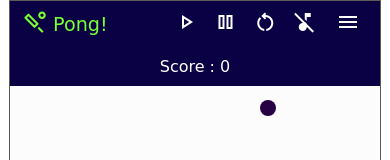
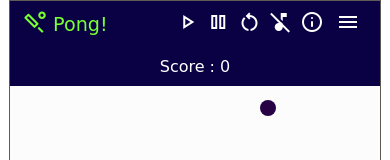
Before and after one commit to m-soro/Project_1, a plain HTML site: page index.html in a window 390 px wide. Shown: the top 160 px of the page. Drawn offline with nearby package versions, Linux system fonts and the light colour scheme; a web font is replaced by a local one.

Commit message:
added info icon in menu bar

```diff
--- a/index.html
+++ b/index.html
@@ -12,6 +12,7 @@
     <link rel="preconnect" href="https://fonts.googleapis.com">
     <link href="https://fonts.googleapis.com/css2?family=Chango&family=Monofett&display=swap"rel="stylesheet"/>
     <link rel="stylesheet" href="https://fonts.googleapis.com/css2?family=Material+Symbols+Outlined:opsz,wght,FILL,GRAD@48,400,0,0" />
+    <link rel="stylesheet" href="https://fonts.googleapis.com/css2?family=Material+Symbols+Rounded:opsz,wght,FILL,GRAD@48,400,0,0" />
     <script type="module" src="app.js"></script>
     <link rel="stylesheet" href="style.css" />
     <!-- Google tag (gtag.js) -->
@@ -46,6 +47,9 @@
                 <li><span id="music-icon" class="material-symbols-outlined">
                   music_off
                   </span></li>
+                  <li>
+                    <a href="https://github.com/m-soro/Project_1"><span id="info" class="material-symbols-rounded">info</span></a>
+                    </li>
 
 
           <li><span id="menu" class="material-symbols-outlined menu">menu</span></li>
--- a/style.css
+++ b/style.css
@@ -77,17 +77,21 @@ main {
 
 #start,
 #pause,
-#restart {
+#restart,
+#music-icon {
   margin-right: 0.4em;
   font-size: 2em;
 }
 
 #music-icon {
   font-size: 1.8em;
-  margin-right: 1em;
 }
 
-#menu,
+#info {
+  margin-right: 1em;
+  font-size: 1.8em;
+}
+
 #title-image {
   font-size: 2em;
 }
@@ -118,18 +122,20 @@ main {
   #pause,
   #restart,
   #music-icon,
+  #info,
   #menu {
     font-size: 1.5em;
   }
 
   #start,
   #pause,
-  #restart {
-    margin-right: 0.65em;
+  #restart,
+  #music-icon {
+    margin-right: 0.3em;
   }
 
-  #music-icon {
-    margin-right: 0.8em;
+  #info {
+    margin-right: 0.5em;
   }
 }
 
```
